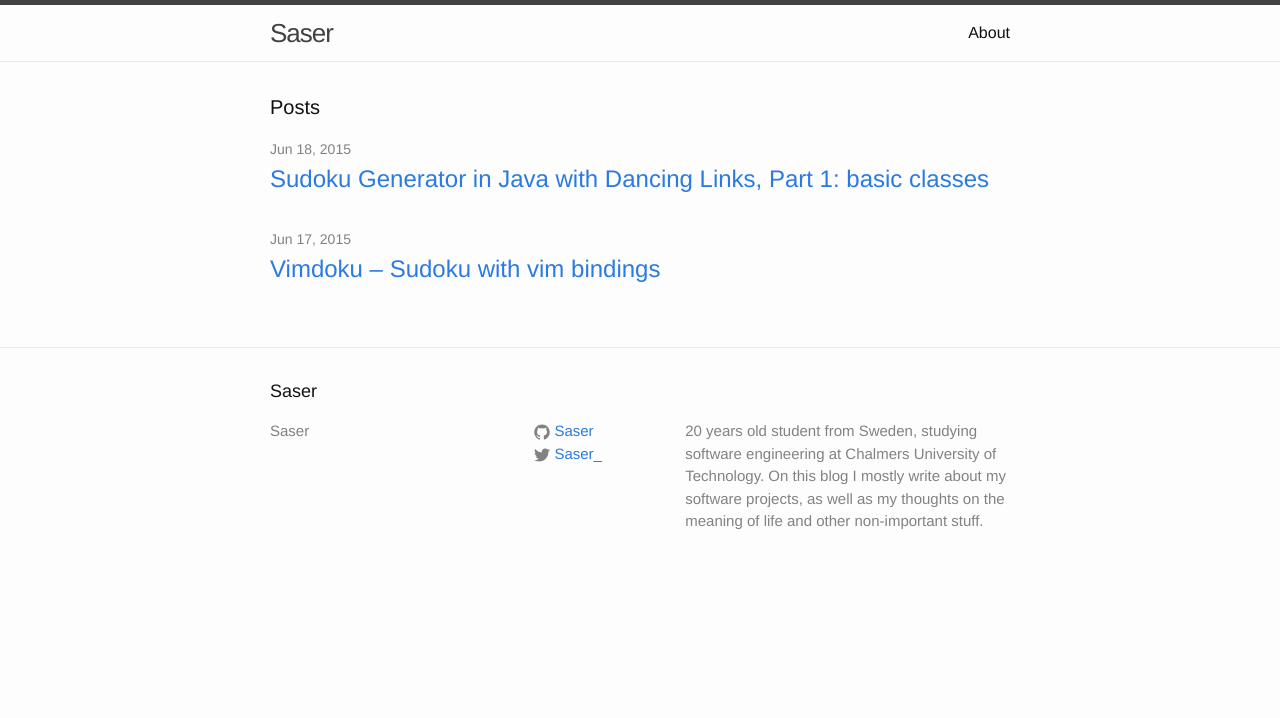
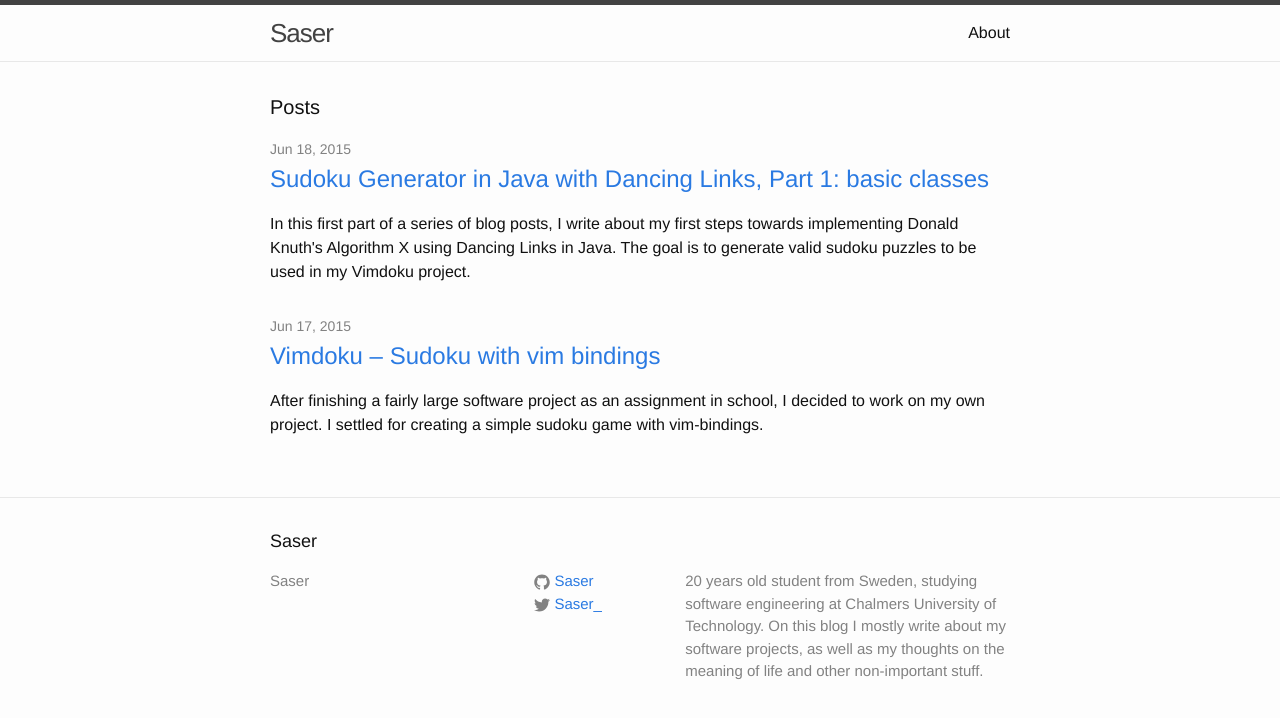
Before and after one commit to Saser/saser.github.io, a Jekyll site: the page built from index.html, in a window 1280 px wide. Shown: the top 718 px of the page. Built offline with Jekyll 4.4.1, drawn with Linux system fonts in a browser that asks for light colours.

Commit message:
Adds "shortdescription" attribute to posts and front page

```diff
--- a/_posts/2015-06-17-vimdoku-sudoku-with-vim-bindings.md
+++ b/_posts/2015-06-17-vimdoku-sudoku-with-vim-bindings.md
@@ -1,6 +1,8 @@
 ---
 layout: post
 title:  "Vimdoku – Sudoku with vim bindings"
+shortdescription: >
+    After finishing a fairly large software project as an assignment in school, I decided to work on my own project. I settled for creating a simple sudoku game with vim-bindings.
 tags:   projects vimdoku
 ---
 ### Why?
--- a/_posts/2015-06-18-sudoku-generator-in-java-with-dancing-links-part-1-basic-classes.markdown
+++ b/_posts/2015-06-18-sudoku-generator-in-java-with-dancing-links-part-1-basic-classes.markdown
@@ -1,6 +1,8 @@
 ---
 layout: post
 title:  "Sudoku Generator in Java with Dancing Links, Part 1: basic classes"
+shortdescription: >
+    In this first part of a series of blog posts, I write about my first steps towards implementing Donald Knuth's Algorithm X using Dancing Links in Java. The goal is to generate valid sudoku puzzles to be used in my Vimdoku project.
 tags: projects vimdoku dancing-links
 ---
 *In a series of blog posts, I will detail how I implement a sudoku generator for my simple Sudoku game, [Vimdoku][vimdoku-gh]. I am aiming for these blog posts to be a fairly chronological description of the implementation, but I also want them to be a kind of "journal", where I can explain any problems, troubles or questions I ran into during the development process.*
--- a/index.html
+++ b/index.html
@@ -14,6 +14,7 @@ layout: default
         <h2>
           <a class="post-link" href="{{ post.url | prepend: site.baseurl }}">{{ post.title }}</a>
         </h2>
+        {{ post.shortdescription }}
       </li>
     {% endfor %}
   </ul>
```
